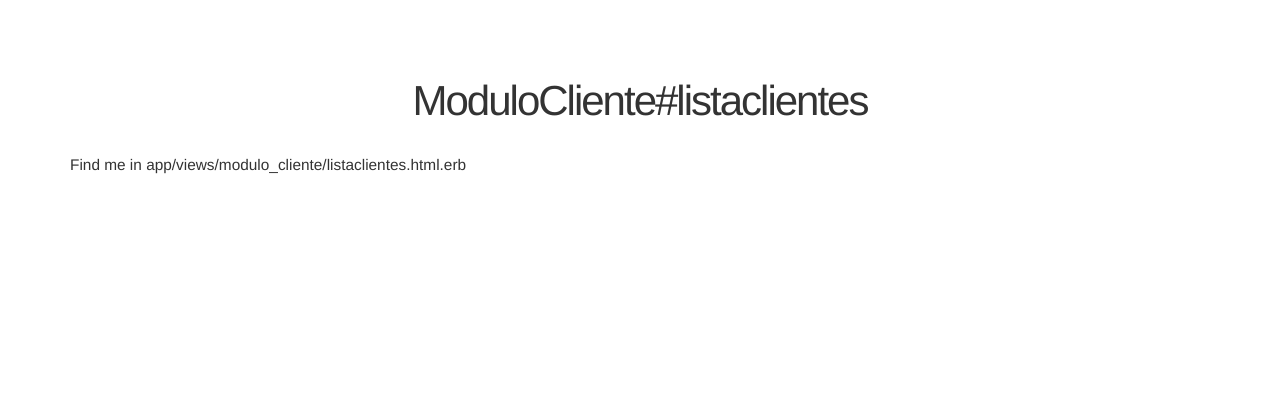
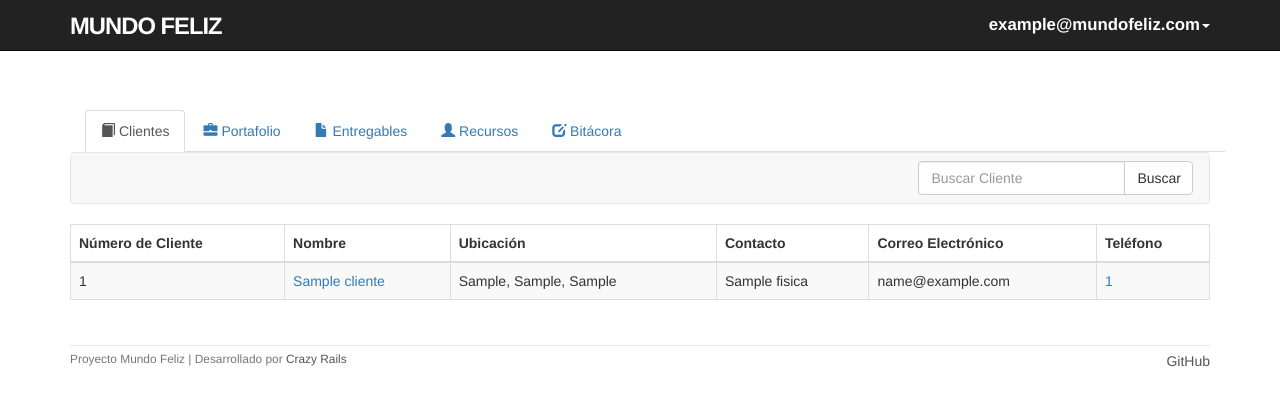
Before and after one commit to aivaco/Proyecto-Mundo-Feliz, a Rails app: page /modulo_cliente/lista_clientes in a window 1280 px wide. Shown: the top 406 px of the page. Run offline with Rails 7, Linux system fonts and the light colour scheme; a user stored in the database is signed in; tables that the repository leaves empty hold one stand-in row (values such as "Sample post"); style sheets or scripts are compiled from the project's sources; some libraries are stand-ins or nearby versions.

Commit message:
Modulo Cliente, lista de clientes.

```diff
--- a/app/assets/javascripts/application.js
+++ b/app/assets/javascripts/application.js
@@ -15,3 +15,6 @@
 //= require jquery_ujs
 //= require jquery.turbolinks
 //= require_tree .
+//= require jquery-ui/autocomplete
+
+//= require autocompletar
--- /dev/null
+++ b/app/assets/javascripts/autocompletar.js
@@ -0,0 +1,30 @@
+var app = window.app = {};
+
+app.Autocompletar = function() {
+  this._input = $('#buscarClientes');
+  this._initAutocomplete();
+};
+
+app.Autocompletar.prototype = {
+_initAutocomplete: function() {
+  this._input
+    .autocomplete({
+      source: '/modulo_cliente/modulo_cliente',
+      appendTo: '#clientes-search',
+      select: $.proxy(this._select, this)
+    })
+    .autocomplete('instance')._renderItem = $.proxy(this._render, this);
+},
+_select: function(e, ui) {
+  this._input.val(ui.item.nombreEmp);
+  return false;
+},
+_render: function(ul, item) {
+  var markup = [
+    '<span class="nombreEmp">' + item.nombreEmp + '</span>'
+  ];
+  return $('<li>')
+    .append(markup.join(''))
+    .appendTo(ul);
+}
+};
--- a/app/controllers/modulo_cliente_controller.rb
+++ b/app/controllers/modulo_cliente_controller.rb
@@ -1,28 +1,85 @@
 class ModuloClienteController < ApplicationController
 
   def modulo_cliente
+
     #@cliente = Cliente.find(params[:id])
     @cliente = {nombreEmp: "Ruby Code", ubicacion: "Guadalupe", contacto: "Ing. Adolfo", email: "jpabloruiz@gmail.com", telefono:"2511-8547"}
     #@listaProyectos = Proyecto.find(@cliente.proyectos)
     @listaProyectos = [{id: 0, nombre: "Proyecto Contabilidad", razon: "Contabilidad", tiempo: "6 meses", administrador: "Francisco C", costo: "$4000"}, {id: 1, nombre: "Proyecto Secreto", razon: "Facturacion", tiempo: "2 meses", administrador: "Juan Ruiz", costo: "$1000"}, {id: 2, nombre: "Proyecto 3 Impresion", razon: "Impresion de Facturas", tiempo: "2 semanas", administrador: "Carlos López C", costo: "$800"}]
 
-
+    #cargar el proyecto en la tabla
     if params[:idProyecto]
       @proyecto = @listaProyectos[params[:idProyecto].to_i]
     else
       @proyecto = {id: "", nombre: "", razon: "", tiempo: "", administrador: "", costo: ""}
     end
 
+    #cargar el cliente buscado en la lista de clientes
+    if params[:idCliente]
+      cliente = Cliente.find_by(id: params[:idCliente])
+      persona = Persona.find_by(id: cliente[:persona_id])
+      fisica = Fisica.find_by(persona_id: cliente[:persona_id])
+      direccion = Direccion.find_by(persona_id: cliente[:persona_id])
+      telefono = Telefono.find_by(persona_id: cliente[:persona_id])
+      #telefono = telefonos[1]
+      @cliente = {id: cliente[:id], nombreEmp: cliente[:nombreEmp], ubicacion: direccion[:pais]+", "+direccion[:provincia]+", "+direccion[:ciudad], contacto: fisica[:nombre], email: persona[:email], telefono: telefono[:numero]}
+
+    end
+
+    clientesABuscar = [{nombreEmp: "Coding", ubicacion: "Guadalupe", contacto: "Ing. Francisco", email: "otro@gmail.com", telefono:"2511-8547"},{nombreEmp: "Ruby Code", ubicacion: "Guadalupe", contacto: "Ing. Adolfo", email: "jpabloruiz@gmail.com", telefono:"2511-8547"}]
+
+    respond_to do |format|
+      format.html
+      format.json {
+        clientesABuscar.each do |cliente|
+         puts params[:term]
+       end
+       @clientes =  {nombreEmp: "Ruby Code", ubicacion: "Guadalupe", contacto: "Ing. Adolfo", email: "jpabloruiz@gmail.com", telefono:"2511-8547"}
+     }
+   end
  end
 
  def lista_clientes
 
+  #comprobar primero si viene directamente de una busqueda
   if params[:buscarCliente]
-      @clienteABuscar = params[:buscarCliente][:cliente]
-      @clientes = Cliente.where('name LIKE ?', "%#{@clienteABuscar}%")
+    @clienteABuscar = params[:buscarCliente][:cliente].to_s
+    #puts "Cliente a buscar : " + @clienteABuscar
+    listaDeClientes = Cliente.where("nombreEmp LIKE ?", "%#{@clienteABuscar}%")
+    puts listaDeClientes
   else
-      @clientes = Cliente.all
+    listaDeClientes = Cliente.all
+
   end
+
+  @clientes = []
+  listaDeClientes.each do |cliente|
+      persona = Persona.find_by(id: cliente[:persona_id])
+      fisica = Fisica.find_by(persona_id: cliente[:persona_id])
+      direccion = Direccion.find_by(persona_id: cliente[:persona_id])
+      telefono = Telefono.find_by(persona_id: cliente[:persona_id])
+      @clientes.push({id: cliente[:id], nombreEmp: cliente[:nombreEmp], ubicacion: direccion[:pais]+", "+direccion[:provincia]+", "+direccion[:ciudad], contacto: fisica[:nombre], correo: persona[:email], telefono: telefono[:numero]})
+    end
+
+    if params[:idCliente]
+      @telefonos = ""
+      cliente = Cliente.find_by(id: params[:idCliente])
+      telefonoCliente = Telefono.where(persona_id: cliente[:persona_id])
+      telefonoCliente.each do |telefono|
+          puts "telefonoCliente" +  telefono.to_s
+          @telefonos += telefono[:tipo] + " " + telefono[:numero].to_s + ", "
+      end
+
+      @telefonos = @telefonos[0, @telefonos.length - 2]
+
+    end
+
+  #ejemplo viejo
+  #for i in 0..5
+  #  @clientes.push({id: i, nombreEmp: "Ruby Code" + i.to_s, ubicacion: "Guadalupe", contacto: "Ing. Adolfo", correo: "jpabloruiz@gmail.com", telefono:"2511-8547"})
+  #end
+
+
 
 end
 
--- a/app/views/modulo_cliente/lista_clientes.html.erb
+++ b/app/views/modulo_cliente/lista_clientes.html.erb
@@ -1,2 +1,107 @@
-<h1>ModuloCliente#listaclientes</h1>
-<p>Find me in app/views/modulo_cliente/listaclientes.html.erb</p>
+
+<!DOCTYPE html>
+<html>
+
+<header class="navbar navbar-fixed-top navbar-inverse">
+
+	<%= stylesheet_link_tag 'application', media: 'all',
+	'data-turbolinks-track' => true %>
+	<%= javascript_include_tag 'application', 'data-turbolinks-track' => true %>
+	<%= csrf_meta_tags %>
+
+
+	<div class="container">
+
+		<a id="nombre_proyecto" href="home">Mundo Feliz</a>
+
+		<nav>
+			<ul class="nav navbar-nav navbar-right">
+				<%= render 'layouts/menus/menu_user' %>
+			</ul>
+		</nav>
+
+	</div>
+
+
+</header>
+
+<body>
+
+
+
+	<div id="menu_tabs" class="container">
+		<ul class="nav nav-tabs">
+			<li class="active"><a data-toggle="tab" href="#opcion_cliente"><span class="glyphicon glyphicon-book"></span> Clientes</a></li>
+			<li><a data-toggle="tab" href="#opcion_portafolio"><span class="glyphicon glyphicon-briefcase"></span> Portafolio</a></li>
+			<li><a data-toggle="tab" href="#opcion_entregables"><span class="glyphicon glyphicon-file"></span> Entregables</a></li>
+			<li><a data-toggle="tab" href="#opcion_recursos"><span class="glyphicon glyphicon-user"></span> Recursos</a></li>
+			<li><a data-toggle="tab" href="#opcion_bitacora"><span class="glyphicon glyphicon-edit"></span> Bitácora</a></li>
+		</ul>
+
+
+
+	</div>
+
+	<nav class="navbar navbar-default">
+		<!-- Collect the nav links, forms, and other content for toggling -->
+		<div class="collapse navbar-collapse" id="opciones_modulo_cliente">
+
+			<div>
+				<%= form_for(:buscarCliente, url: formBuscarCliente_path, html: {class: 'navbar-form navbar-right'} ) do |f| %>
+
+				<div class="input-group">
+
+					<%= f.text_field :cliente, class: 'form-control', placeholder: 'Buscar Cliente' %>
+
+
+					<span class="input-group-btn">
+
+						<%= f.submit "Buscar", class: "btn btn-default" %>
+					</span>
+					<% end %>
+
+				</div>
+			</div>
+		</div>
+	</nav>
+
+	<table id="tabla" class="table table-striped table-bordered">
+		<thead>
+			<tr>
+				<th>Número de Cliente</th>
+				<th>Nombre</th>
+				<th>Ubicación</th>
+				<th>Contacto</th>
+				<th>Correo Electrónico</th>
+				<th>Teléfono</th>
+			</tr>
+		</thead>
+		<tbody>
+
+			<% @clientes.each do |cliente| %>
+			<tr>
+				<td> <%= cliente[:id] %> </td>
+				<td> <%= link_to cliente[:nombreEmp], { :action => 'modulo_cliente', :idCliente => cliente[:id] } %> </td>
+				<td> <%= cliente[:ubicacion] %> </td>
+				<td> <%= cliente[:contacto] %> </td>
+				<td> <%= cliente[:correo] %> </td>
+				<td> <%= link_to cliente[:telefono], { :action => 'lista_clientes', :idCliente => cliente[:id] } %>  </td>
+			</tr>
+			<% end %>
+
+
+		</tbody>
+	</table>
+
+<% if @telefonos %>
+<div class="alert alert-info fade in">
+    <a href="#" class="close" data-dismiss="alert" aria-label="close">&times;</a>
+    <strong> Teléfonos: </strong>
+    <%= @telefonos %>
+  </div>
+<% end %>
+
+	<%= render 'layouts/footer' %>
+</body>
+
+</html>
```
Also changed, not shown: app/views/modulo_cliente/modulo_cliente.html.erb (+15 -2 lines). Lines whose indentation alone changed are shown as unchanged.
